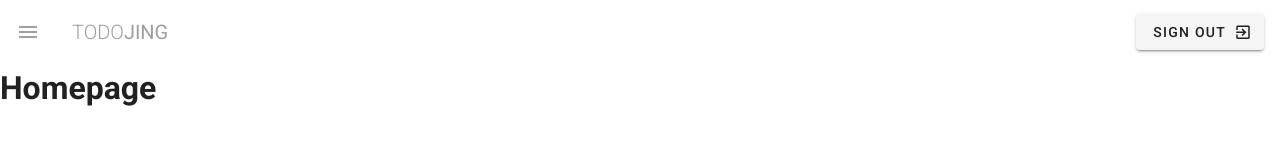
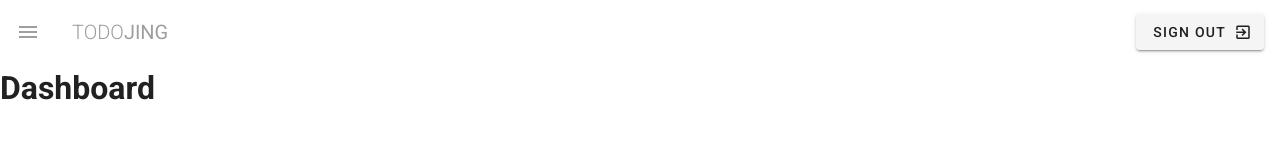
Before and after one commit to luoshuitaotao/vuetify_jing, a Vue app: page / in a window 1280 px wide. Shown: the top 162 px of the page. Built offline with nearby package versions, Linux system fonts and the light colour scheme.

Commit message:
adding routes

```diff
--- a/src/router/index.js
+++ b/src/router/index.js
@@ -1,22 +1,27 @@
 import Vue from 'vue'
 import VueRouter from 'vue-router'
-import Home from '../views/Home.vue'
+import Dashboard from '../views/Dashboard.vue'
+import Projects from '../views/Projects.vue'
+import Team from '../views/Team'
+
 
 Vue.use(VueRouter)
 
   const routes = [
   {
     path: '/',
-    name: 'Home',
-    component: Home
+    name: 'dashboard',
+    component: Dashboard
   },
   {
-    path: '/about',
-    name: 'About',
-    // route level code-splitting
-    // this generates a separate chunk (about.[hash].js) for this route
-    // which is lazy-loaded when the route is visited.
-    component: () => import(/* webpackChunkName: "about" */ '../views/About.vue')
+    path: '/projects',
+    name: 'projects',
+    component: Projects
+  },
+  {
+    path: '/team',
+    name: 'team',
+    component:Team
   }
 ]
 
--- a/src/views/About.vue
+++ /dev/null
@@ -1,5 +0,0 @@
-<template>
-  <div class="about">
-    <h1>This is an about page</h1>
-  </div>
-</template>
--- /dev/null
+++ b/src/views/Dashboard.vue
@@ -0,0 +1,12 @@
+<template>
+  <div class="dashboard">
+    <h1>Dashboard</h1>
+  </div>
+</template>
+
+<script>
+// @ is an alias to /src
+
+export default {
+}
+</script>
--- a/src/views/Home.vue
+++ b/src/views/Projects.vue
@@ -1,6 +1,6 @@
 <template>
-  <div class="home">
-    <h1>Homepage</h1>
+  <div class="projects">
+    <h1>Projects</h1>
   </div>
 </template>
 
--- /dev/null
+++ b/src/views/Team.vue
@@ -0,0 +1,12 @@
+<template>
+  <div class="team">
+    <h1>Team</h1>
+  </div>
+</template>
+
+<script>
+// @ is an alias to /src
+
+export default {
+}
+</script>
```
